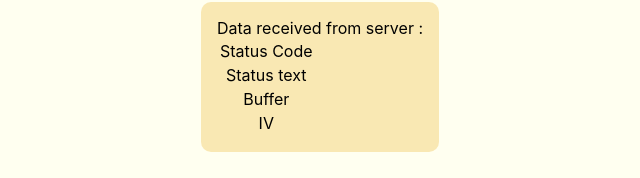
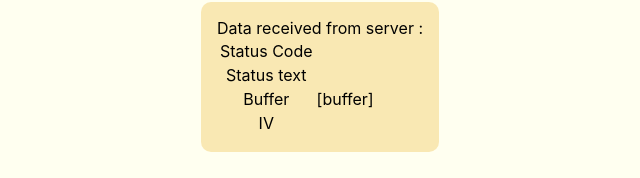
Before and after one commit to kamilwoloszyn/FEncrypt, a React (Create React App) app in the folder frontend/: page /send in a window 1280 px wide. Shown: the part 274-452 px from the top of the page, without its empty margins (320-960 px from the left). Built offline with nearby package versions, Linux system fonts and the light colour scheme.

Commit message:
Fixed depency bug

```diff
--- a/frontend/src/components/Send.tsx
+++ b/frontend/src/components/Send.tsx
@@ -32,11 +32,11 @@ export const Send: React.FC<Props> = (Props) => {
     socket.on('server-response', ({ statusCode, message, buffer, iv }: { statusCode: number, message: { str: string }, buffer: Buffer, iv?: string}) => {
       SetResponseData({statusCode, message,buffer,iv });
       })
-    },[socket])
+    },[])
 
     useEffect(() => {
       dispatch(SetStep(2))
-    },[dispatch])
+    },[])
 
   useEffect(() => {
     if (globalFile?.usedFile !== undefined && globalPassword.usedPassword && globalAction.usedContext && globalIV.usedIV !== undefined) {
@@ -66,7 +66,7 @@ export const Send: React.FC<Props> = (Props) => {
       console.log(globalPassword);
       console.log(globalIV.usedIV)
       }
-      },[globalAction,globalFile,globalPassword,globalIV.usedIV,socket])
+      },[])
 
 
   if (Props.Active) {
@@ -87,7 +87,7 @@ export const Send: React.FC<Props> = (Props) => {
                 </tr>
                 <tr>
                   <td>Buffer</td>
-                  <td>{responseData?.buffer}</td>
+                  <td> [buffer]</td>
                 </tr>
                 <tr>
                   <td>IV</td>
```
